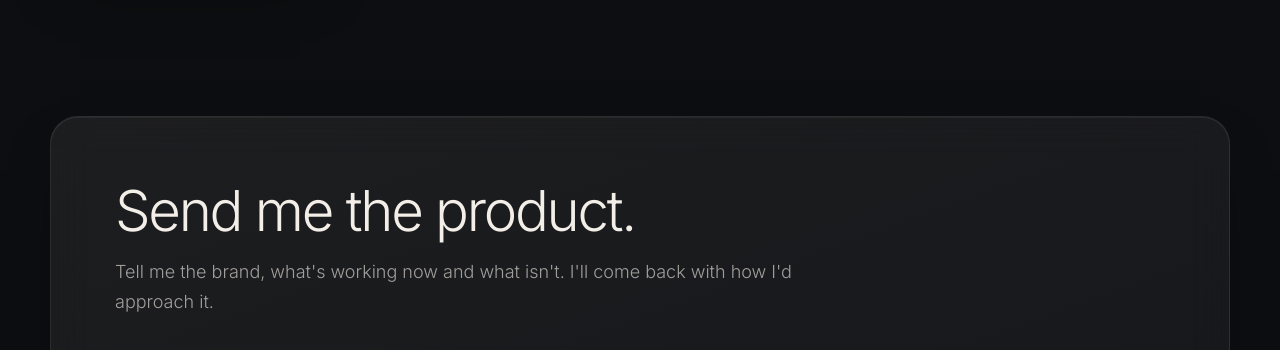
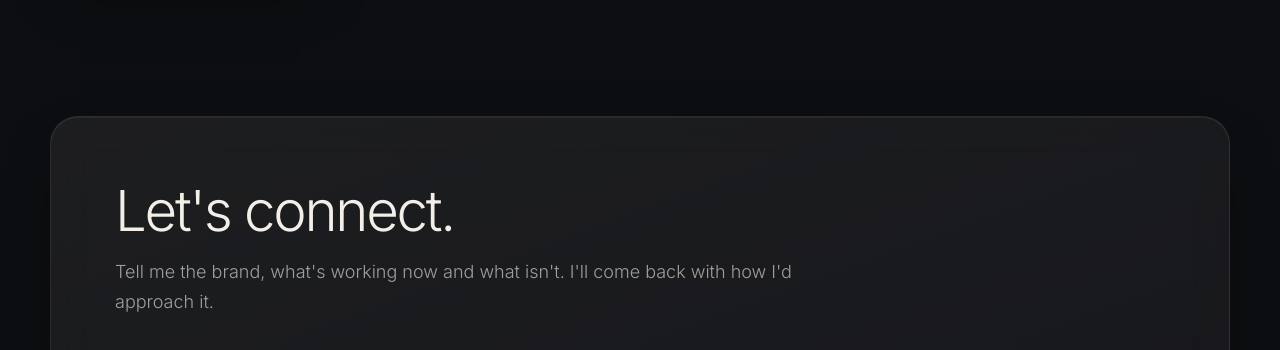
Before and after one commit to ecomahm/portfolio, a plain HTML site: page index.html in a window 1280 px wide. Shown: the part 8765-9115 px from the top of the page. Drawn offline with nearby package versions, Linux system fonts and the light colour scheme.

Commit message:
Change contact heading to Let's connect
Co-Authored-By: Claude Opus 5.5 <noreply@anthropic.com>

```diff
--- a/index.html
+++ b/index.html
@@ -191,7 +191,7 @@
 <section id="contact">
   <div class="wrap">
     <div class="contact glass reveal">
-      <h2>Send me the product.</h2>
+      <h2>Let's connect.</h2>
       <p>Tell me the brand, what's working now and what isn't. I'll come back with how I'd approach it.</p>
       <div class="channels">
         <a class="channel" href="mailto:ahmadberro888@gmail.com"><i class="ph-light ph-envelope-simple"></i><span><small>Email</small>ahmadberro888@gmail.com</span><button class="copy" data-copy="ahmadberro888@gmail.com" aria-label="Copy email"><i class="ph-light ph-copy"></i></button></a>
```
